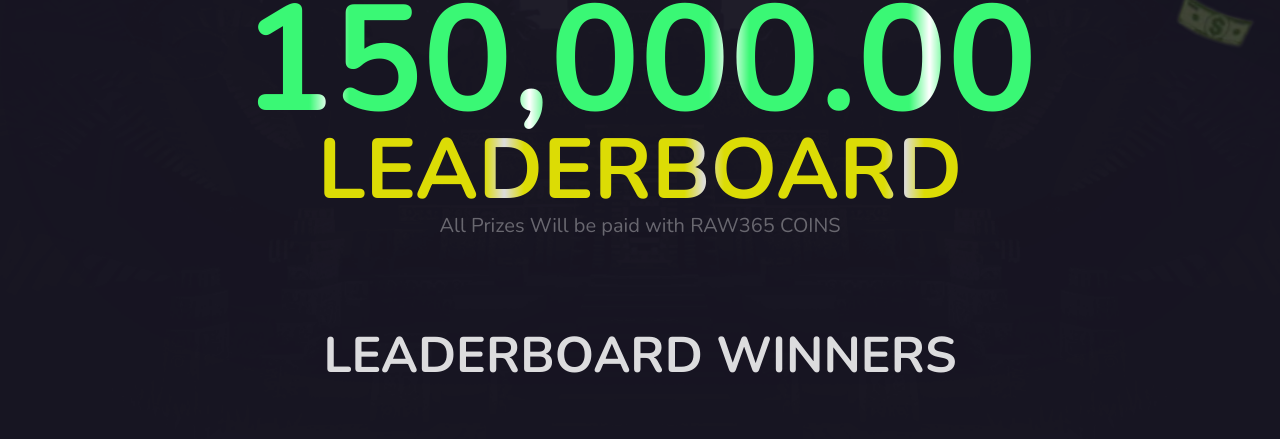
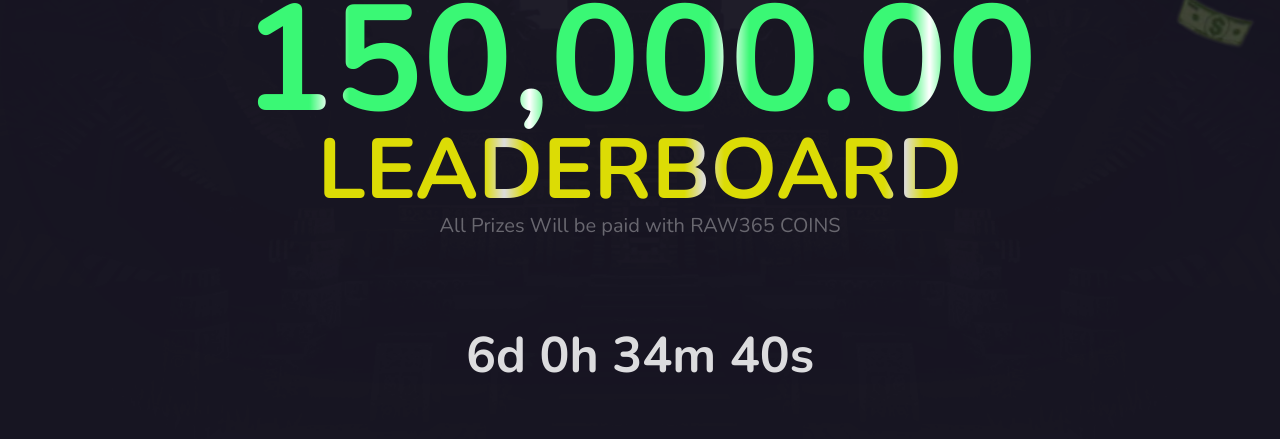
Before and after one commit to CrazySchwarz/mafiajaxrewards, a plain HTML site: page mafialeaderboard/index.html in a window 1280 px wide. Shown: the part 315-754 px from the top of the page. Drawn offline with nearby package versions, Linux system fonts and the light colour scheme; no server answers.

Commit message:
Add files via upload

```diff
--- a/mafialeaderboard/index.html
+++ b/mafialeaderboard/index.html
@@ -32,6 +32,33 @@
 
         <div class="discontainer" id="discontainer">
             <p class="leaderboardwinnerstext" id="leaderboardwinnerstext">LEADERBOARD WINNERS</p>
+            <script>
+function startCountdown() {
+  // Target date: September 5, 2025 00:00:00
+  const targetDate = new Date("2025-09-05T00:00:00").getTime();
+
+  const timer = setInterval(() => {
+    const now = new Date().getTime();
+    const distance = targetDate - now;
+
+    if (distance <= 0) {
+      clearInterval(timer);
+      document.getElementById("leaderboardwinnerstext").innerText = "Time is up!";
+      return;
+    }
+
+    const days = Math.floor(distance / (1000 * 60 * 60 * 24));
+    const hours = Math.floor((distance % (1000 * 60 * 60 * 24)) / (1000 * 60 * 60));
+    const minutes = Math.floor((distance % (1000 * 60 * 60)) / (1000 * 60));
+    const seconds = Math.floor((distance % (1000 * 60)) / 1000);
+
+    document.getElementById("leaderboardwinnerstext").innerText =
+      `${days}d ${hours}h ${minutes}m ${seconds}s`;
+  }, 1000);
+}
+
+startCountdown();
+</script>
 
             <div class="playerone" id="playerone">
                 <img src="crown.png" alt="crown" class="crown">
```
